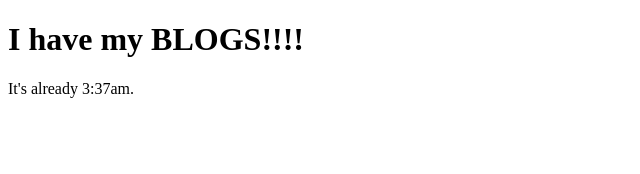
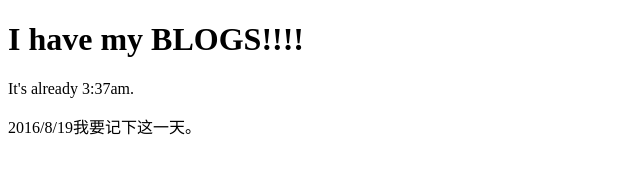
Before and after one commit to Cross-yan/Cross-yan.github.io, a plain HTML site: page index.html in a window 1280 px wide. Shown: the whole page, without its empty margins (0-640 px from the left). Drawn offline with Linux system fonts and the light colour scheme.

Commit message:
Update index.html

```diff
--- a/index.html
+++ b/index.html
@@ -3,5 +3,6 @@
 <body>
 <h1>I have my BLOGS!!!!</h1>
 <p>It's already 3:37am.</p>
+<p>2016/8/19我要记下这一天。</p>
 </body>
 </html>
```
